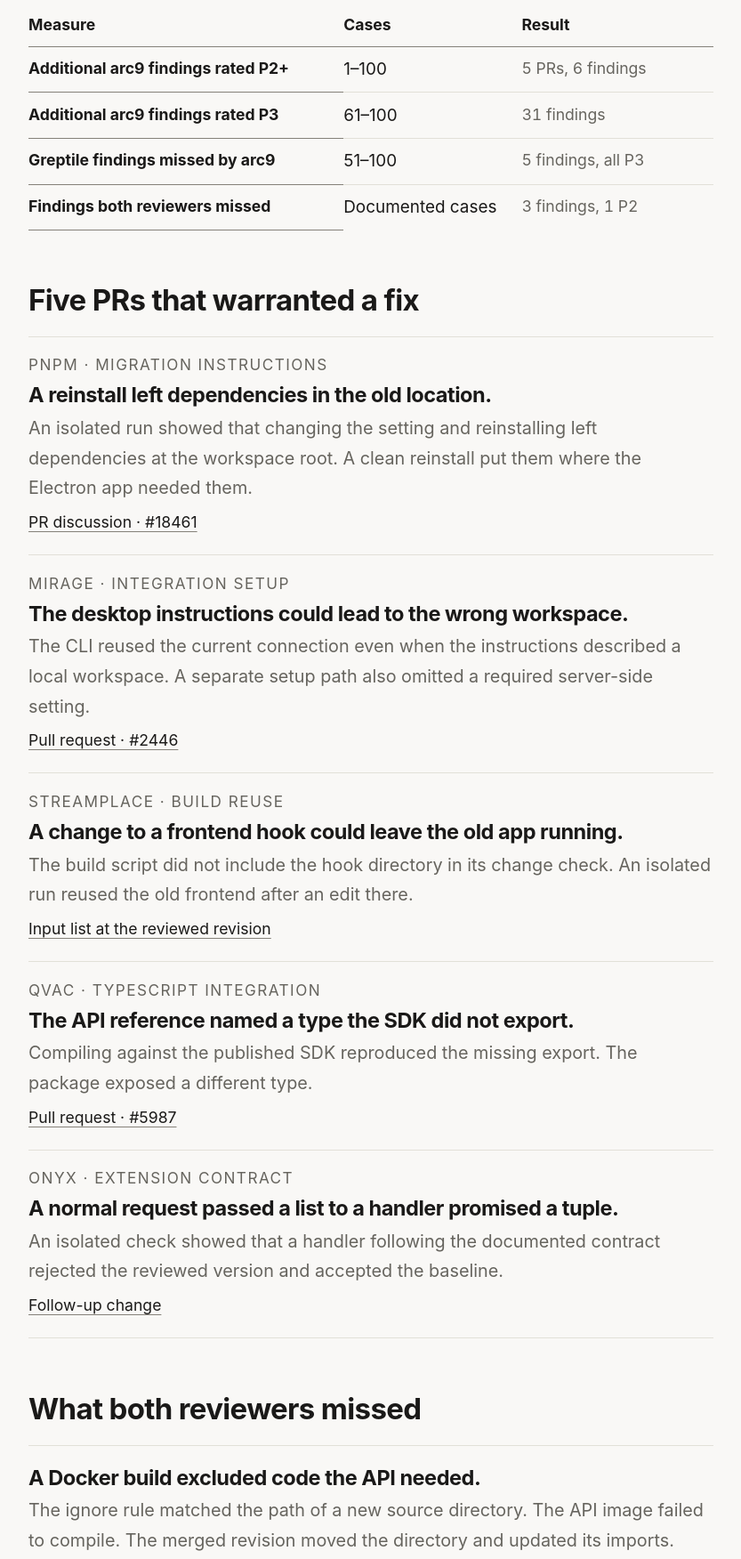
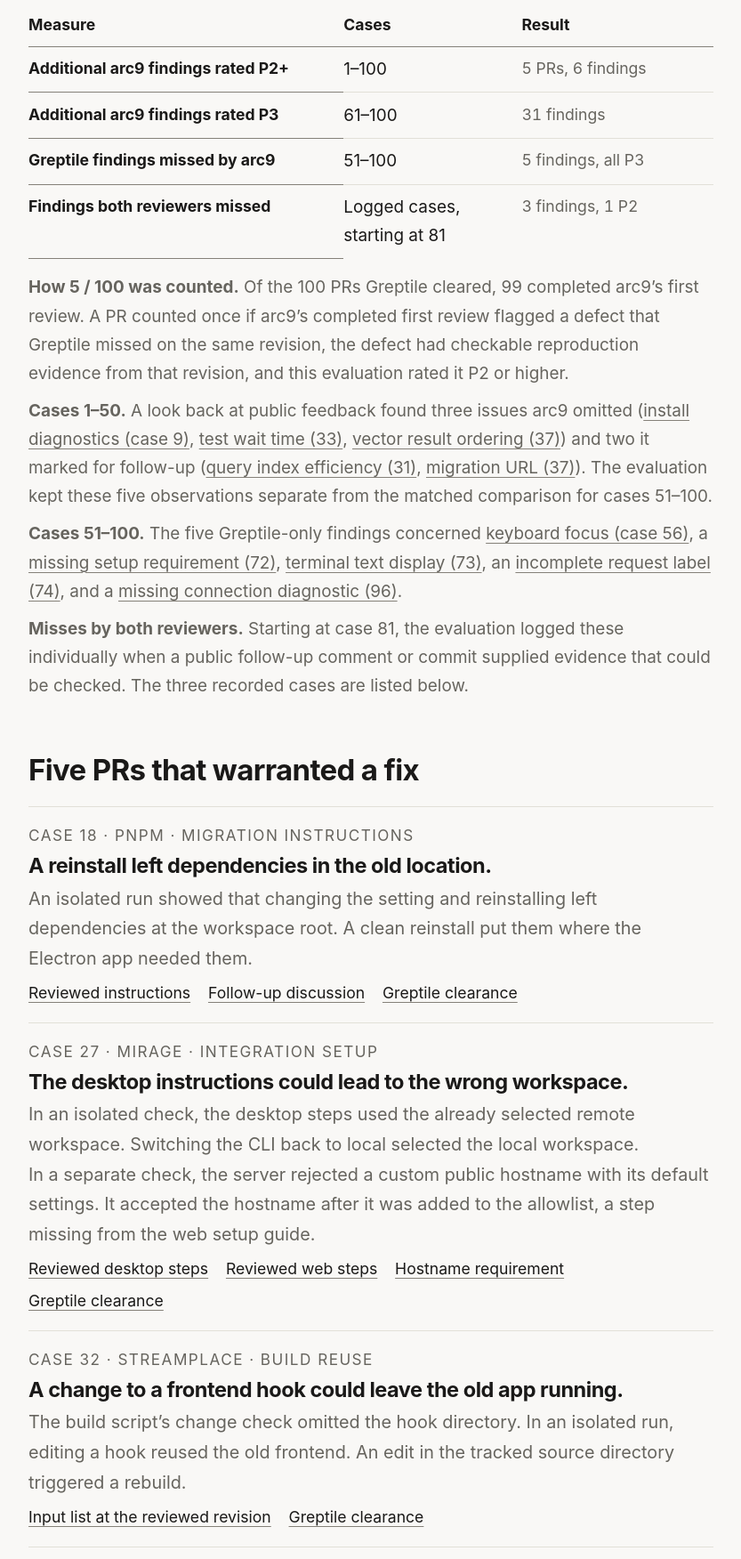
Before and after one commit to shihchengwei-lab/shihchengwei-lab.github.io, a plain HTML site: page arc9-benchmark/index.html in a window 1280 px wide. Shown: the part 693-2445 px from the top of the page at 89% size, without its empty margins (223-1056 px from the left). Drawn offline with Linux system fonts and the light colour scheme.

Commit message:
Clarify arc9 benchmark evidence and scoring

```diff
--- a/arc9-benchmark/index.html
+++ b/arc9-benchmark/index.html
@@ -21,7 +21,7 @@
     </div>
     <p class="eyebrow">Review capability evaluation · November 2026</p>
     <h1>What did arc9 find after Greptile cleared 100 PRs?</h1>
-    <p class="intro">I gave arc9 the revisions that Greptile had cleared. It found six defects across five PRs that warranted a fix before delivery. All five PRs were in the first half of the evaluation.</p>
+    <p class="intro">I gave arc9 the revisions that Greptile had cleared. It found six defects across five pull requests (PRs). All five PRs warranted fixes before delivery and came from the first half of the evaluation.</p>
     <div class="stats" aria-label="Evaluation outcome summary">
       <div><strong>5 / 100</strong><p>PRs with additional P2+ findings</p></div>
       <div><strong>5</strong><p>Greptile-only findings in cases 51–100</p></div>
@@ -38,42 +38,49 @@
         <tr><th scope="row">Additional arc9 findings rated P2+</th><td>1–100</td><td>5 PRs, 6 findings</td></tr>
         <tr><th scope="row">Additional arc9 findings rated P3</th><td>61–100</td><td>31 findings</td></tr>
         <tr><th scope="row">Greptile findings missed by arc9</th><td>51–100</td><td>5 findings, all P3</td></tr>
-        <tr><th scope="row">Findings both reviewers missed</th><td>Documented cases</td><td>3 findings, 1 P2</td></tr>
+        <tr><th scope="row">Findings both reviewers missed</th><td>Logged cases, starting at 81</td><td>3 findings, 1 P2</td></tr>
       </tbody>
     </table>
+    <div class="result-notes">
+      <p><strong>How 5 / 100 was counted.</strong> Of the 100 PRs Greptile cleared, 99 completed arc9’s first review. A PR counted once if arc9’s completed first review flagged a defect that Greptile missed on the same revision, the defect had checkable reproduction evidence from that revision, and this evaluation rated it P2 or higher.</p>
+      <p><strong>Cases 1–50.</strong> A look back at public feedback found three issues arc9 omitted (<a href="https://github.com/omacom/omarchy-iso/pull/530#discussion_r4702594980">install diagnostics (case 9)</a>, <a href="https://github.com/omacom/omarchy-pkgs/pull/3583#discussion_r4702446692">test wait time (33)</a>, <a href="https://github.com/tetherto/qvac/pull/5987#discussion_r4702441621">vector result ordering (37)</a>) and two it marked for follow-up (<a href="https://github.com/AgentWorkforce/relayhistory/pull/602#discussion_r4702541493">query index efficiency (31)</a>, <a href="https://github.com/tetherto/qvac/pull/5987#discussion_r4702441608">migration URL (37)</a>). The evaluation kept these five observations separate from the matched comparison for cases 51–100.</p>
+      <p><strong>Cases 51–100.</strong> The five Greptile-only findings concerned <a href="https://github.com/WenyuChiou/agent-board/pull/1875#discussion_r4702369571">keyboard focus (case 56)</a>, a <a href="https://github.com/metalbear-co/mirrord/pull/5342#discussion_r4702352943">missing setup requirement (72)</a>, <a href="https://github.com/metalbear-co/mirrord/blob/2293c687cfedd893c637a4ce72aed4487826bda5/mirrord/cli/src/replay.rs#L280">terminal text display (73)</a>, an <a href="https://github.com/metalbear-co/mirrord/pull/5339#discussion_r4702365889">incomplete request label (74)</a>, and a <a href="https://github.com/sheprd-labs/sheprd/pull/1664#discussion_r4702263941">missing connection diagnostic (96)</a>.</p>
+      <p><strong>Misses by both reviewers.</strong> Starting at case 81, the evaluation logged these individually when a public follow-up comment or commit supplied evidence that could be checked. The three recorded cases are listed below.</p>
+    </div>
   </section>
   <section class="section" aria-labelledby="cases-title">
     <h2 id="cases-title">Five PRs that warranted a fix</h2>
     <div class="cases">
       <article class="case">
-        <p class="eyebrow">pnpm · Migration instructions</p>
+        <p class="eyebrow">Case 18 · pnpm · Migration instructions</p>
         <h3>A reinstall left dependencies in the old location.</h3>
         <p>An isolated run showed that changing the setting and reinstalling left dependencies at the workspace root. A clean reinstall put them where the Electron app needed them.</p>
-        <a href="https://github.com/pnpm/pnpm/pull/18461#discussion_r4702778291">PR discussion · #18461</a>
+        <div class="case-links"><a href="https://github.com/pnpm/pnpm/blob/f652cd2ab456389a1ef3782b24be779d76a6f825/pnpm/docs/electron.md#L58">Reviewed instructions</a><a href="https://github.com/pnpm/pnpm/pull/18461#discussion_r4702778291">Follow-up discussion</a><a href="https://github.com/pnpm/pnpm/pull/18461#issuecomment-7179183694">Greptile clearance</a></div>
       </article>
       <article class="case">
-        <p class="eyebrow">Mirage · Integration setup</p>
+        <p class="eyebrow">Case 27 · Mirage · Integration setup</p>
         <h3>The desktop instructions could lead to the wrong workspace.</h3>
-        <p>The CLI reused the current connection even when the instructions described a local workspace. A separate setup path also omitted a required server-side setting.</p>
-        <a href="https://github.com/strukto-ai/mirage/pull/2446">Pull request · #2446</a>
+        <p>In an isolated check, the desktop steps used the already selected remote workspace. Switching the CLI back to local selected the local workspace.</p>
+        <p>In a separate check, the server rejected a custom public hostname with its default settings. It accepted the hostname after it was added to the allowlist, a step missing from the web setup guide.</p>
+        <div class="case-links"><a href="https://github.com/strukto-ai/mirage/blob/b8d42ab2e57d38532faa7b596dded07b3241b1a3/docs/home/agents/lobehub.mdx#L37-L54">Reviewed desktop steps</a><a href="https://github.com/strukto-ai/mirage/blob/b8d42ab2e57d38532faa7b596dded07b3241b1a3/docs/home/agents/lobehub.mdx#L62-L80">Reviewed web steps</a><a href="https://github.com/strukto-ai/mirage/blob/b8d42ab2e57d38532faa7b596dded07b3241b1a3/docs/home/access/http.mdx#L69">Hostname requirement</a><a href="https://github.com/strukto-ai/mirage/pull/2446#issuecomment-7179024668">Greptile clearance</a></div>
       </article>
       <article class="case">
-        <p class="eyebrow">Streamplace · Build reuse</p>
+        <p class="eyebrow">Case 32 · Streamplace · Build reuse</p>
         <h3>A change to a frontend hook could leave the old app running.</h3>
-        <p>The build script did not include the hook directory in its change check. An isolated run reused the old frontend after an edit there.</p>
-        <a href="https://github.com/streamplace/streamplace/blob/81471ef23f57f7afb8b06427ccdde8af68831094/hack/lib/frontend-inputs.sh#L6">Input list at the reviewed revision</a>
+        <p>The build script’s change check omitted the hook directory. In an isolated run, editing a hook reused the old frontend. An edit in the tracked source directory triggered a rebuild.</p>
+        <div class="case-links"><a href="https://github.com/streamplace/streamplace/blob/81471ef23f57f7afb8b06427ccdde8af68831094/hack/lib/frontend-inputs.sh#L6">Input list at the reviewed revision</a><a href="https://github.com/streamplace/streamplace/pull/1499#issuecomment-7178635914">Greptile clearance</a></div>
       </article>
       <article class="case">
-        <p class="eyebrow">QVAC · TypeScript integration</p>
+        <p class="eyebrow">Case 37 · QVAC · TypeScript integration</p>
         <h3>The API reference named a type the SDK did not export.</h3>
-        <p>Compiling against the published SDK reproduced the missing export. The package exposed a different type.</p>
-        <a href="https://github.com/tetherto/qvac/pull/5987">Pull request · #5987</a>
+        <p>Against the published <code>@qvac/rag</code> 0.11.0 package, importing the documented <code>IngestDocument</code> failed with TypeScript error TS2724. The SDK accepted <code>DocumentInput[]</code>.</p>
+        <div class="case-links"><a href="https://github.com/tetherto/qvac/blob/0f3e93d11adb2af1b709520272da4cffb9a22aa5/docs/website/content/docs/rag/(v0.11)/api-reference.mdx#L55">Reviewed API reference</a><a href="https://github.com/tetherto/qvac/blob/1eea1821a2b7fb6acf0d1e99cc0073ebeb66738d/packages/rag/src/types.ts#L103">SDK type definition</a><a href="https://github.com/tetherto/qvac/pull/5987#issuecomment-7178603850">Greptile clearance</a></div>
       </article>
       <article class="case">
-        <p class="eyebrow">Onyx · Extension contract</p>
+        <p class="eyebrow">Case 39 · Onyx · Extension contract</p>
         <h3>A normal request passed a list to a handler promised a tuple.</h3>
         <p>An isolated check showed that a handler following the documented contract rejected the reviewed version and accepted the baseline.</p>
-        <a href="https://github.com/onyx-dot-app/onyx/commit/c704984e53231ecb47db27c3b4d42bd051079822">Follow-up change</a>
+        <div class="case-links"><a href="https://github.com/onyx-dot-app/onyx/blob/217a8fadbeb37a8bbecf02fca74bdeeae200ea15/backend/onyx/agents/models.py#L239">Reviewed handler contract</a><a href="https://github.com/onyx-dot-app/onyx/blob/217a8fadbeb37a8bbecf02fca74bdeeae200ea15/backend/onyx/agents/runtime.py#L2152">Reviewed call site</a><a href="https://github.com/onyx-dot-app/onyx/pull/18570#issuecomment-7178589529">Greptile clearance</a><a href="https://github.com/onyx-dot-app/onyx/commit/c704984e53231ecb47db27c3b4d42bd051079822">Follow-up change</a></div>
       </article>
     </div>
   </section>
@@ -81,12 +88,12 @@
     <h2 id="misses-title">What both reviewers missed</h2>
     <div class="cases">
       <article class="case">
-        <h3>A Docker build excluded code the API needed.</h3>
+        <h3>Case 89 · A Docker build excluded code the API needed.</h3>
         <p>The ignore rule matched the path of a new source directory. The API image failed to compile. The merged revision moved the directory and updated its imports.</p>
         <div class="case-links"><a href="https://github.com/ever-co/ever-rec/pull/263#issuecomment-7179740351">Same-revision build evidence</a><a href="https://github.com/ever-co/ever-rec/commit/4e01f3c1da3aae7678e241bec6aa6be3c3ce32ec">Merged fix</a></div>
       </article>
       <article class="case">
-        <h3>Two smaller misses affected testing and failure reporting.</h3>
+        <h3>Cases 90 and 99 · Two smaller misses affected testing and failure reporting.</h3>
         <p>Isaac Lab’s new CPU regression test lacked a marker used to select tests that run without Kit. In qui, a lost reply could make an upload batch look like a confirmed failure even when the server had processed it.</p>
         <div class="case-links"><a href="https://github.com/isaac-sim/IsaacLab/pull/9237#discussion_r4702273894">Isaac Lab test feedback</a><a href="https://github.com/autobrr/qui/pull/4554#discussion_r4702252078">qui batch feedback</a></div>
       </article>
@@ -95,8 +102,7 @@
   <section class="scope" id="method" aria-labelledby="method-title">
     <h2 id="method-title">How I ran the evaluation</h2>
     <p>I selected 100 public PRs across 50 repositories in a fixed GitHub search order. Each had a public Greptile clearance tied to a specific commit. I saved arc9’s first review before reading the public feedback for that revision, then checked findings against the code, focused tests where practical, and evidence from the same revision.</p>
-    <p>I rated a defect P2 when it could cause a supported workflow to fail or require meaningful rework in ordinary use. I counted an additional finding when Greptile's review of the same revision missed it. P3 covers smaller findings. Each PR counts once toward the 5% rate. One first review exceeded the input limit and remains in the denominator. I kept its smaller rerun in a separate record.</p>
-    <p>The first 50 cases primarily validated arc9’s findings. Cases 51–100 used a common standard in both directions. The three misses by both reviewers came from documented third-party findings. These results apply to this sample of PRs Greptile had already cleared.</p>
+    <p>I rated a defect P2 when it could cause a supported workflow to fail or require meaningful rework in ordinary use. P3 covers smaller findings. Case 16 exceeded the input limit and stayed in the denominator. I kept its smaller rerun outside the first-review score. These results apply to the sampled PRs that Greptile had already cleared.</p>
     <p>For cases 81–100, I also pinned the PR description to the clearance date. In case 91, the first pass used a later title. I reran it with the title from the clearance date and excluded the affected judgment from scoring.</p>
   </section>
   <section class="section" id="samples" aria-labelledby="samples-title">
--- a/site.css
+++ b/site.css
@@ -185,6 +185,9 @@
   .benchmark .results th:first-child { width: 46%; }
   .benchmark .results th:nth-child(2) { width: 26%; }
   .benchmark .results td:last-child { font-variant-numeric: tabular-nums; }
+  .benchmark .stats p { overflow-wrap: anywhere; }
+  .benchmark .result-notes { margin-top: .75rem; color: var(--muted); font-size: .86rem; }
+  .benchmark .result-notes p + p { margin-top: .45rem; }
   .benchmark .sample-index { margin-top: .9rem; border-block: 1px solid var(--rule); }
   .benchmark .sample-index table th:first-child { width: 3em; }
   .benchmark .sample-index table th:nth-child(2) { width: auto; }
```
